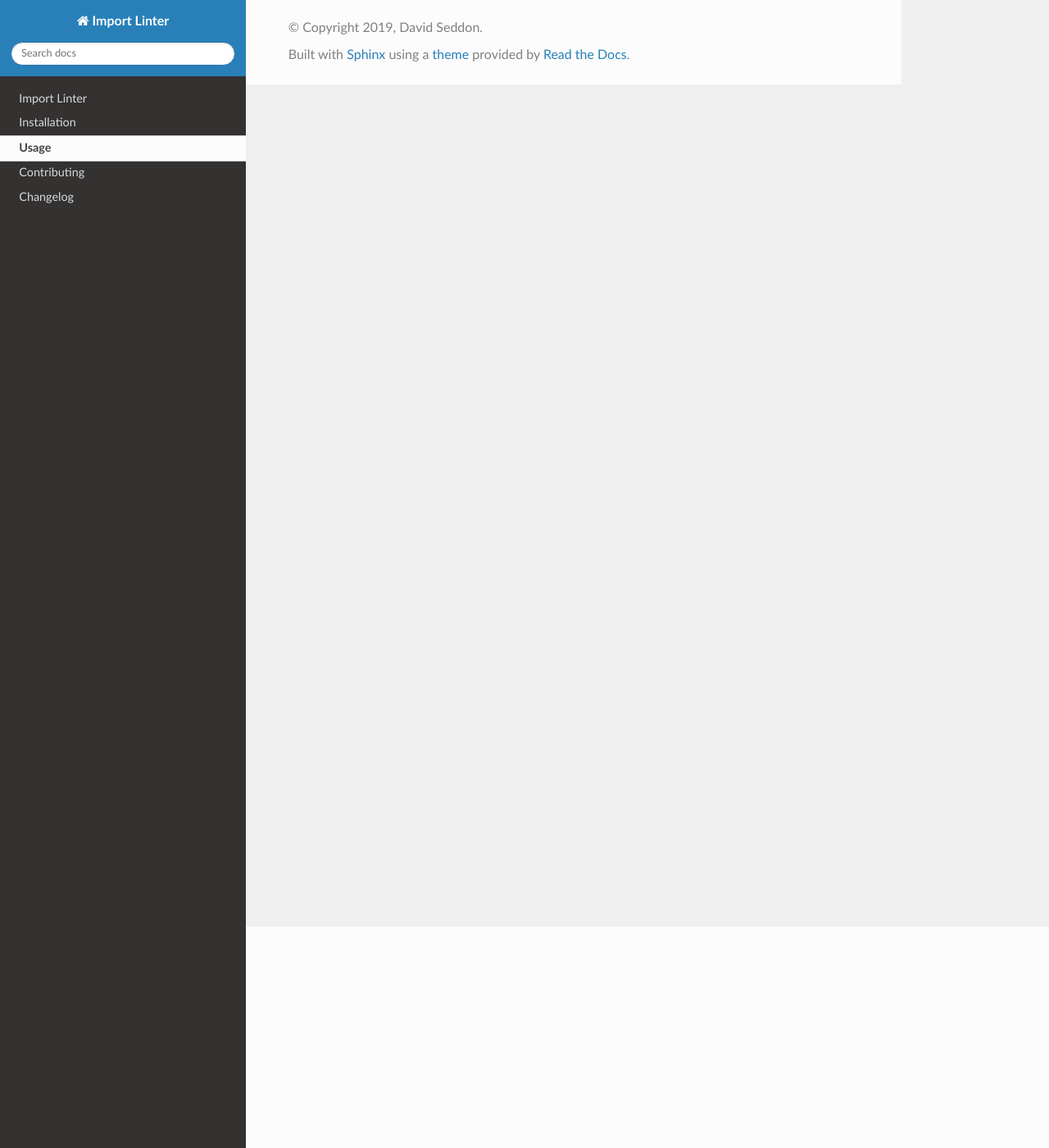
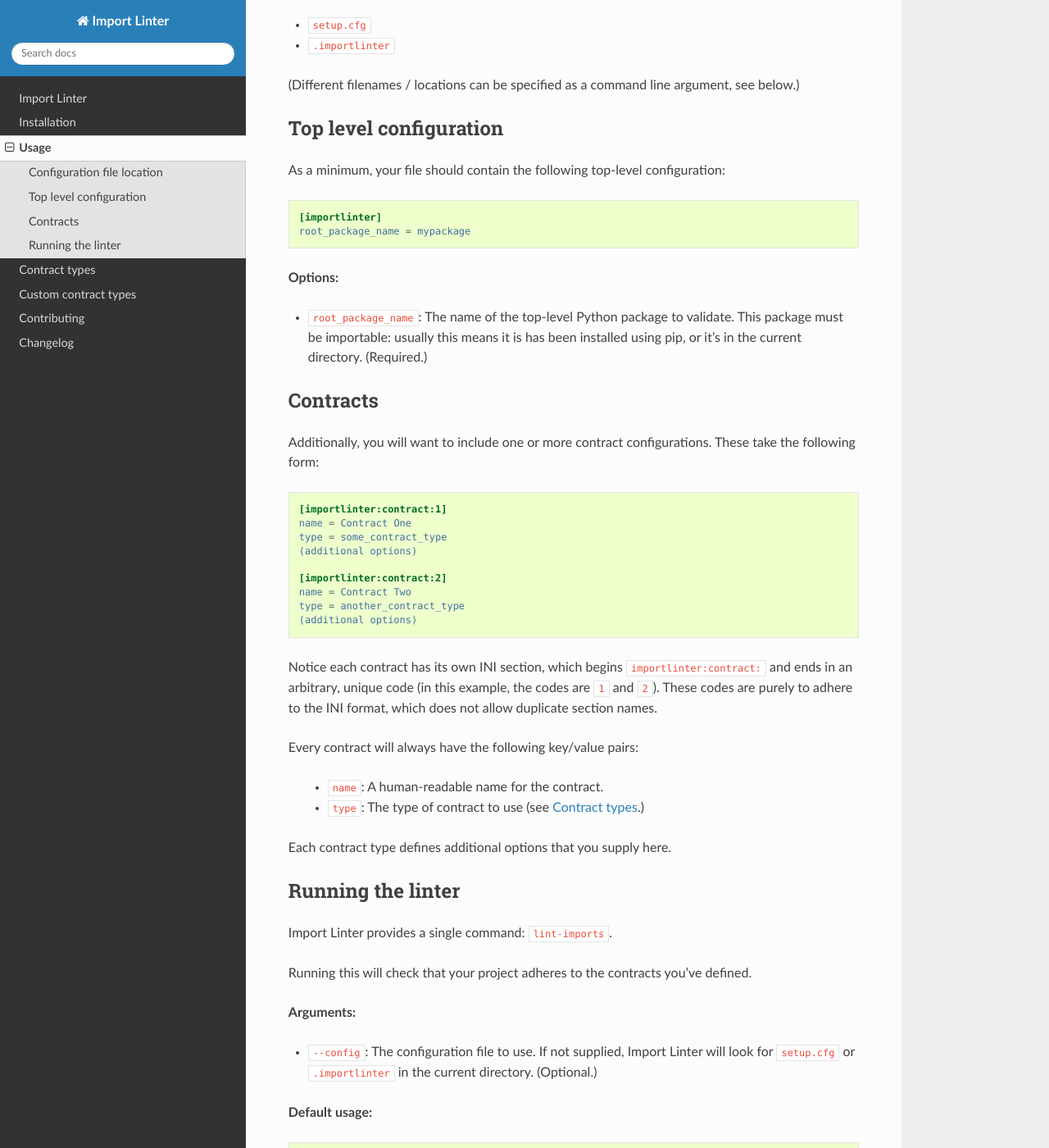
Before and after one commit to seddonym/import-linter, a Sphinx documentation site: the page built from docs/usage.rst, in a window 1280 px wide and 1400 px high, scrolled down 270 px. Shown: the whole window at 82% size. Built offline with Sphinx 7.4.7 and the Read the Docs theme 2.0.0, drawn with Linux system fonts in a browser that asks for light colours; some of the changed text lies outside the part shown.

```diff
--- a/docs/index.rst
+++ b/docs/index.rst
@@ -8,6 +8,8 @@ Contents
    readme
    installation
    usage
+   contract_types
+   custom_contract_types
    contributing
    authors
    changelog
--- a/docs/readme.rst
+++ b/docs/readme.rst
@@ -1,3 +1,3 @@
 .. include:: ../README.rst
 
-For the full list of methods, see :doc:`usage`.
+For more details, see :doc:`usage`.
--- a/docs/usage.rst
+++ b/docs/usage.rst
@@ -2,4 +2,82 @@
 Usage
 =====
 
-To do.
+Configuration file location
+---------------------------
+
+Before running the linter, you need to supply configuration in a file, in INI format. Import Linter will look in the
+current directory for one of the following files:
+
+- ``setup.cfg``
+- ``.importlinter``
+
+(Different filenames / locations can be specified as a command line argument, see below.)
+
+Top level configuration
+-----------------------
+
+As a minimum, your file should contain the following top-level configuration:
+
+.. code-block:: ini
+
+    [importlinter]
+    root_package_name = mypackage
+
+**Options:**
+
+- ``root_package_name``:
+  The name of the top-level Python package to validate. This package must be importable: usually this
+  means it is has been installed using pip, or it's in the current directory. (Required.)
+
+Contracts
+---------
+
+Additionally, you will want to include one or more contract configurations. These take the following form:
+
+.. code-block:: ini
+
+    [importlinter:contract:1]
+    name = Contract One
+    type = some_contract_type
+    (additional options)
+
+    [importlinter:contract:2]
+    name = Contract Two
+    type = another_contract_type
+    (additional options)
+
+Notice each contract has its own INI section, which begins ``importlinter:contract:`` and ends in an
+arbitrary, unique code (in this example, the codes are ``1`` and ``2``). These codes are purely
+to adhere to the INI format, which does not allow duplicate section names.
+
+Every contract will always have the following key/value pairs:
+
+    - ``name``: A human-readable name for the contract.
+    - ``type``: The type of contract to use (see :doc:`contract_types`.)
+
+Each contract type defines additional options that you supply here.
+
+Running the linter
+------------------
+
+Import Linter provides a single command: ``lint-imports``.
+
+Running this will check that your project adheres to the contracts you've defined.
+
+**Arguments:**
+
+- ``--config``:
+  The configuration file to use. If not supplied, Import Linter will look for ``setup.cfg``
+  or ``.importlinter`` in the current directory. (Optional.)
+
+**Default usage:**
+
+.. code-block:: none
+
+    lint-imports
+
+**Using a different filename or location:**
+
+.. code-block:: none
+
+    lint-imports --config path/to/alternative-config.ini
```
Also changed, not shown: README.rst (+11 -10 lines), docs/contract_types.rst (added, +108 -0 lines), docs/custom_contract_types.rst (added, +114 -0 lines).
